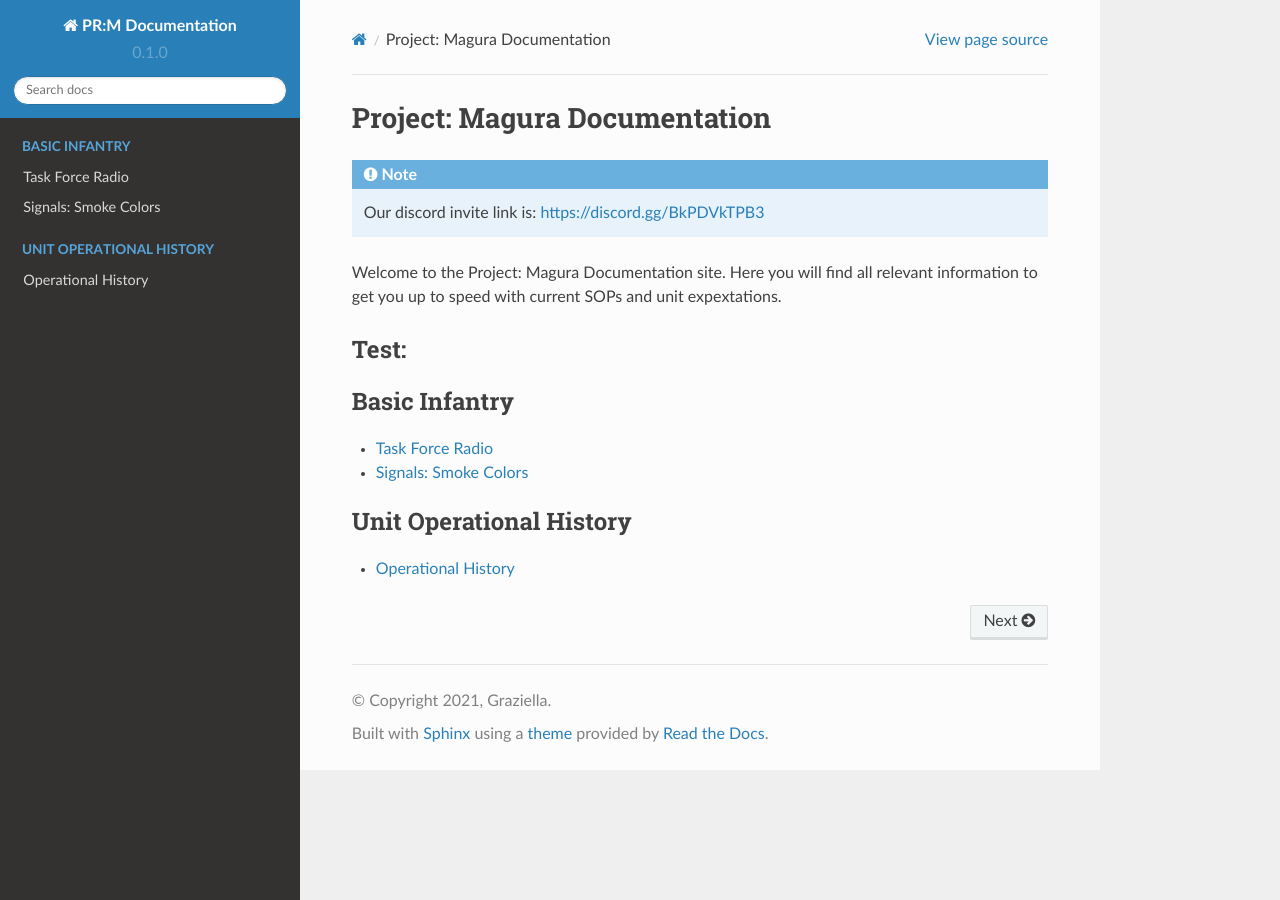
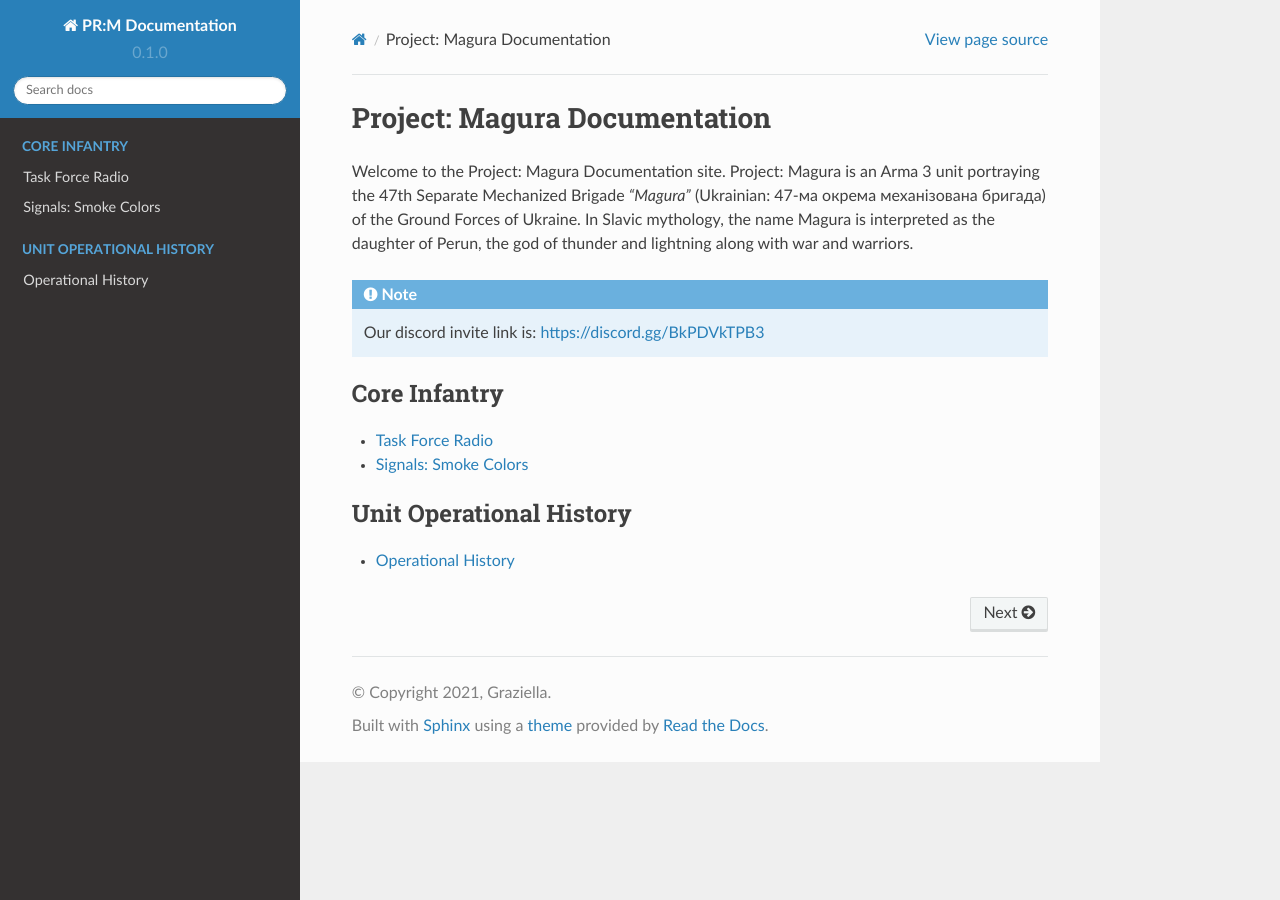
Before and after one commit to alexandrelar/magura, a Sphinx documentation site: the page built from docs/source/index.rst, in a window 1280 px wide. Built offline with Sphinx 7.4.7 and the Read the Docs theme 2.0.0, drawn with Linux system fonts in a browser that asks for light colours.

Commit message:
Update index.rst

```diff
--- a/docs/source/index.rst
+++ b/docs/source/index.rst
@@ -1,20 +1,17 @@
 Project: Magura Documentation
 ===================================
+
+
+Welcome to the Project: Magura Documentation site. Project: Magura is an Arma 3 unit portraying the 47th Separate Mechanized Brigade *"Magura"* (Ukrainian: 47-ма окрема механізована бригада) of the Ground Forces of Ukraine. In Slavic mythology, the name Magura is interpreted as the daughter of Perun, the god of thunder and lightning along with war and warriors.
 
 .. note::
 
    Our discord invite link is: https://discord.gg/BkPDVkTPB3
 
-Welcome to the Project: Magura Documentation site. Here you will find all relevant information to get you up to speed with current SOPs and unit expextations.
-
-
-=================================================
-Test:
-=================================================
 
 .. toctree::
    :maxdepth: 1
-   :caption: Basic Infantry
+   :caption: Core Infantry
 
    radios
    smoke
```
